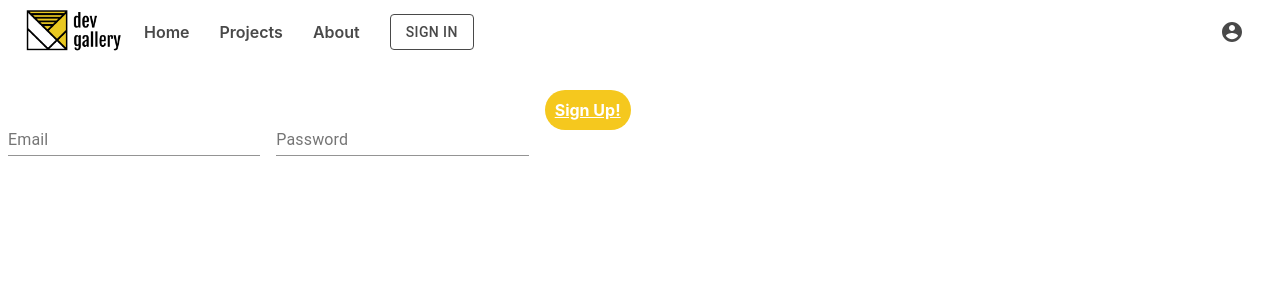
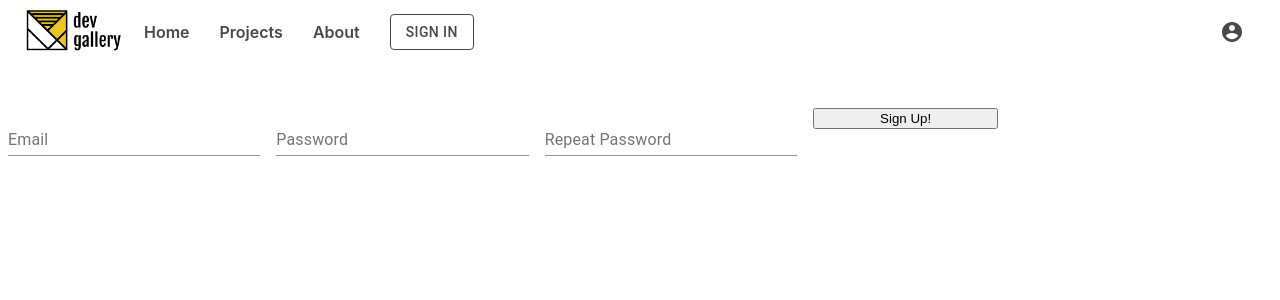
Before and after one commit to leelalaim/final-project, a React (Create React App) app in the folder final-project/frontend/: page /signup in a window 1280 px wide. Shown: the top 300 px of the page. Built offline with nearby package versions, Linux system fonts and the light colour scheme.

Commit message:
working password match

```diff
--- a/final-project/frontend/src/pages/SignUp.jsx
+++ b/final-project/frontend/src/pages/SignUp.jsx
@@ -16,6 +16,7 @@ import "react-toastify/dist/ReactToastify.css";
 
 //Inner Dependencies
 import { fetchSignUp } from "../reducers/user";
+import {user} from 'reducers/user'
 
 const useStyles = makeStyles((theme) => ({
   root: {
@@ -31,7 +32,9 @@ const SignUpForm = styled.section`
   margin-top: 100px;
 `;
 
-const Button = styled(Link)`
+//Renamed so as to not confuse it with a button
+//The Link couldn't "handle" the type="submit", the onFormSubmit wasn't executed.
+const ButtonLink = styled(Link)`
   background-color: #f5c81e;
   color: white;
   border-radius: 50px;
@@ -40,6 +43,7 @@ const Button = styled(Link)`
   padding: 10px;
   font-weight: bold;
 `;
+
 
 // const Container = styled.section`
 //   height: 100vh;
@@ -59,17 +63,26 @@ export const SignUp = () => {
   const dispatch = useDispatch();
   const [email, setEmail] = useState("");
   const [password, setPassword] = useState("");
+  const [repeatPassword, setRepeatPassword] = useState ('')
   let content;
 
-  const errorMessage = useSelector((store) => store.user.errors);
+
+  let errorMessage = useSelector((store) => store.user.errors);
   let emailRedux = useSelector((store) => store.user.email);
 
   const successToast = () => toast.success("You have successfully signed up!");
 
   const onFormSubmit = (e) => {
     e.preventDefault();
-    dispatch(fetchSignUp(email, password));
+    if (password !== repeatPassword) {
+      dispatch(user.actions.setErrors({errorCode: 'The passwords do not match', message:'The passwords do not match' }))
+    } else {
+
+      dispatch(fetchSignUp(email, password));
+    }
+
   };
+  console.log(errorMessage)
 
   if (emailRedux === null) {
     content = (
@@ -93,9 +106,18 @@ export const SignUp = () => {
             value={password}
             onChange={(e) => setPassword(e.target.value)}
           />
-          <Button to="/upload" type="submit" onClick={successToast}>
+           <TextField
+            id="standard-basic"
+            label="Repeat Password"
+            type="password"
+            value={repeatPassword}
+            onChange={(e) => setRepeatPassword(e.target.value)}
+          />
+          {/* <ButtonLink to="/upload" onClick={successToast}> */}
+            <button type='submit'>
             Sign Up!
-          </Button>
+            </button>
+          {/* </ButtonLink> */}
           <ToastContainer />
         </form>
         <p>{errorMessage && errorMessage.errorCode}</p>
--- a/final-project/frontend/src/reducers/user.js
+++ b/final-project/frontend/src/reducers/user.js
@@ -26,6 +26,7 @@ export const user = createSlice({
       store.accessToken = action.payload;
     },
     setErrors: (store, action) => {
+      console.log(action);
       store.errors = action.payload;
     },
     setLogOut: () => {
--- a/final-project/package.json
+++ b/final-project/package.json
@@ -13,6 +13,7 @@
     "react-burger-menu": "^3.0.6",
     "react-hot-toast": "^2.0.0",
     "react-icons": "^4.2.0",
+    "react-toastify": "^7.0.4",
     "styled-components": "^5.3.0"
   }
 }
```
Also changed, not shown: 1 other file (tests, documents, lock files or other folders).
